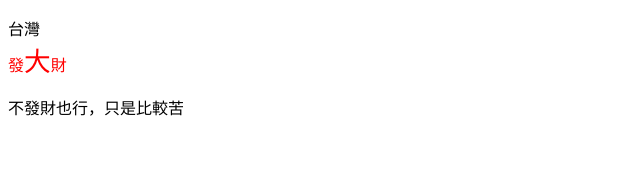
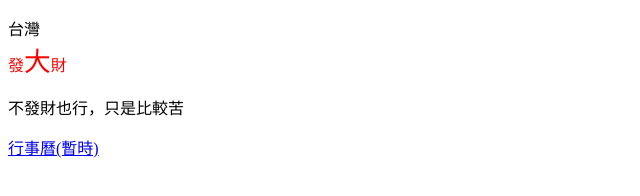
Before and after one commit to ivymarcus/ChangeColor-FontSize, a plain HTML site: page Index.html in a window 1280 px wide. Shown: the whole page, without its empty margins (0-640 px from the left). Drawn offline with Linux system fonts and the light colour scheme.

```diff
--- a/Index.html
+++ b/Index.html
@@ -12,6 +12,8 @@
 <!-- <br />: 換行
     <span> : 改變文字大小、顏色-->
 
+    <p><a href="Calendar.html">行事曆(暫時)</a></p>
+
 </body>
 
 </html>
```
